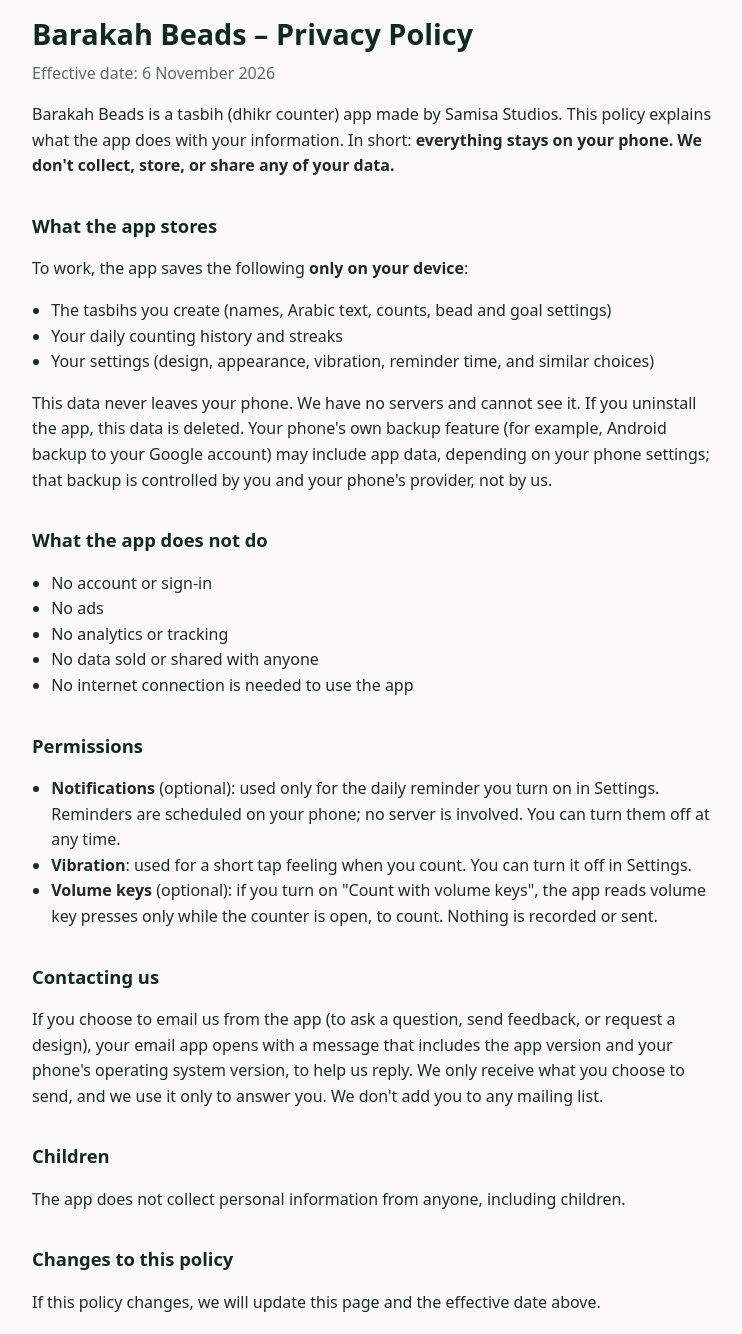
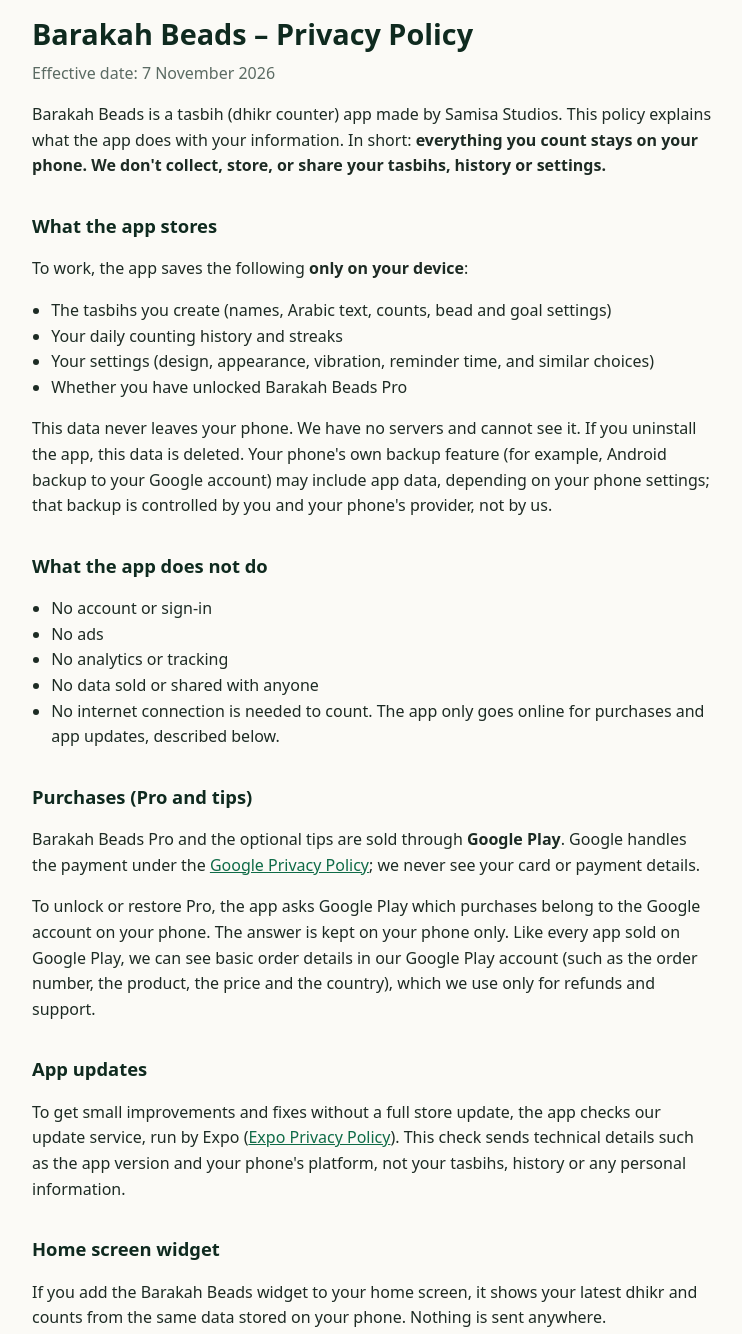
Before and after one commit to samisastudios/barakah-beads, a plain HTML site: page privacy-policy.html in a window 1280 px wide. Shown: the part 40-1374 px from the top of the page, without its empty margins (268-1010 px from the left). Drawn offline with Linux system fonts and the light colour scheme.

Commit message:
Revise privacy policy effective date and details
Updated effective date and clarified data handling in the privacy policy.

```diff
--- a/privacy-policy.html
+++ b/privacy-policy.html
@@ -15,9 +15,9 @@
 </head>
 <body>
   <h1>Barakah Beads – Privacy Policy</h1>
-  <p class="date">Effective date: 6 November 2026</p>
+  <p class="date">Effective date: 7 November 2026</p>
 
-  <p>Barakah Beads is a tasbih (dhikr counter) app made by Samisa Studios. This policy explains what the app does with your information. In short: <strong>everything stays on your phone. We don't collect, store, or share any of your data.</strong></p>
+  <p>Barakah Beads is a tasbih (dhikr counter) app made by Samisa Studios. This policy explains what the app does with your information. In short: <strong>everything you count stays on your phone. We don't collect, store, or share your tasbihs, history or settings.</strong></p>
 
   <h2>What the app stores</h2>
   <p>To work, the app saves the following <strong>only on your device</strong>:</p>
@@ -25,6 +25,7 @@
     <li>The tasbihs you create (names, Arabic text, counts, bead and goal settings)</li>
     <li>Your daily counting history and streaks</li>
     <li>Your settings (design, appearance, vibration, reminder time, and similar choices)</li>
+    <li>Whether you have unlocked Barakah Beads Pro</li>
   </ul>
   <p>This data never leaves your phone. We have no servers and cannot see it. If you uninstall the app, this data is deleted. Your phone's own backup feature (for example, Android backup to your Google account) may include app data, depending on your phone settings; that backup is controlled by you and your phone's provider, not by us.</p>
 
@@ -34,8 +35,18 @@
     <li>No ads</li>
     <li>No analytics or tracking</li>
     <li>No data sold or shared with anyone</li>
-    <li>No internet connection is needed to use the app</li>
+    <li>No internet connection is needed to count. The app only goes online for purchases and app updates, described below.</li>
   </ul>
+
+  <h2>Purchases (Pro and tips)</h2>
+  <p>Barakah Beads Pro and the optional tips are sold through <strong>Google Play</strong>. Google handles the payment under the <a href="https://policies.google.com/privacy">Google Privacy Policy</a>; we never see your card or payment details.</p>
+  <p>To unlock or restore Pro, the app asks Google Play which purchases belong to the Google account on your phone. The answer is kept on your phone only. Like every app sold on Google Play, we can see basic order details in our Google Play account (such as the order number, the product, the price and the country), which we use only for refunds and support.</p>
+
+  <h2>App updates</h2>
+  <p>To get small improvements and fixes without a full store update, the app checks our update service, run by Expo (<a href="https://expo.dev/privacy">Expo Privacy Policy</a>). This check sends technical details such as the app version and your phone's platform, not your tasbihs, history or any personal information.</p>
+
+  <h2>Home screen widget</h2>
+  <p>If you add the Barakah Beads widget to your home screen, it shows your latest dhikr and counts from the same data stored on your phone. Nothing is sent anywhere.</p>
 
   <h2>Permissions</h2>
   <ul>
```
